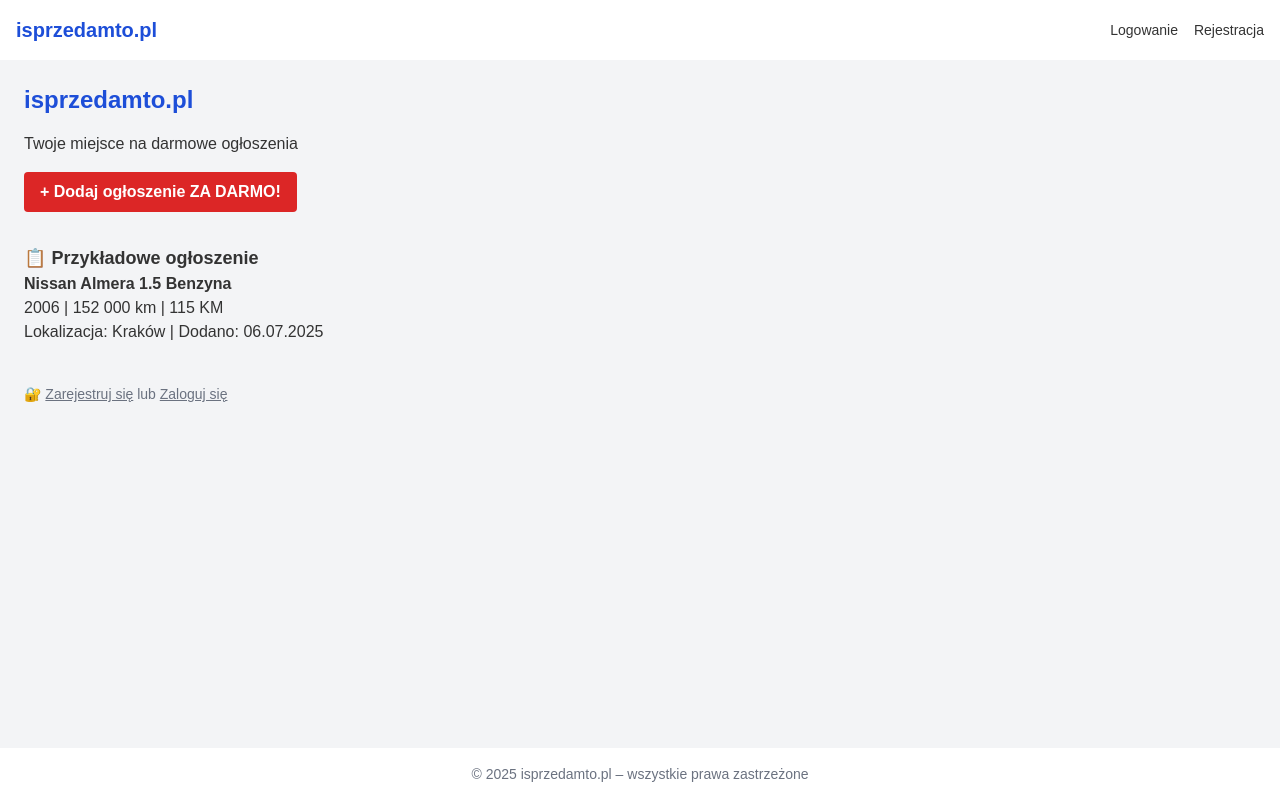
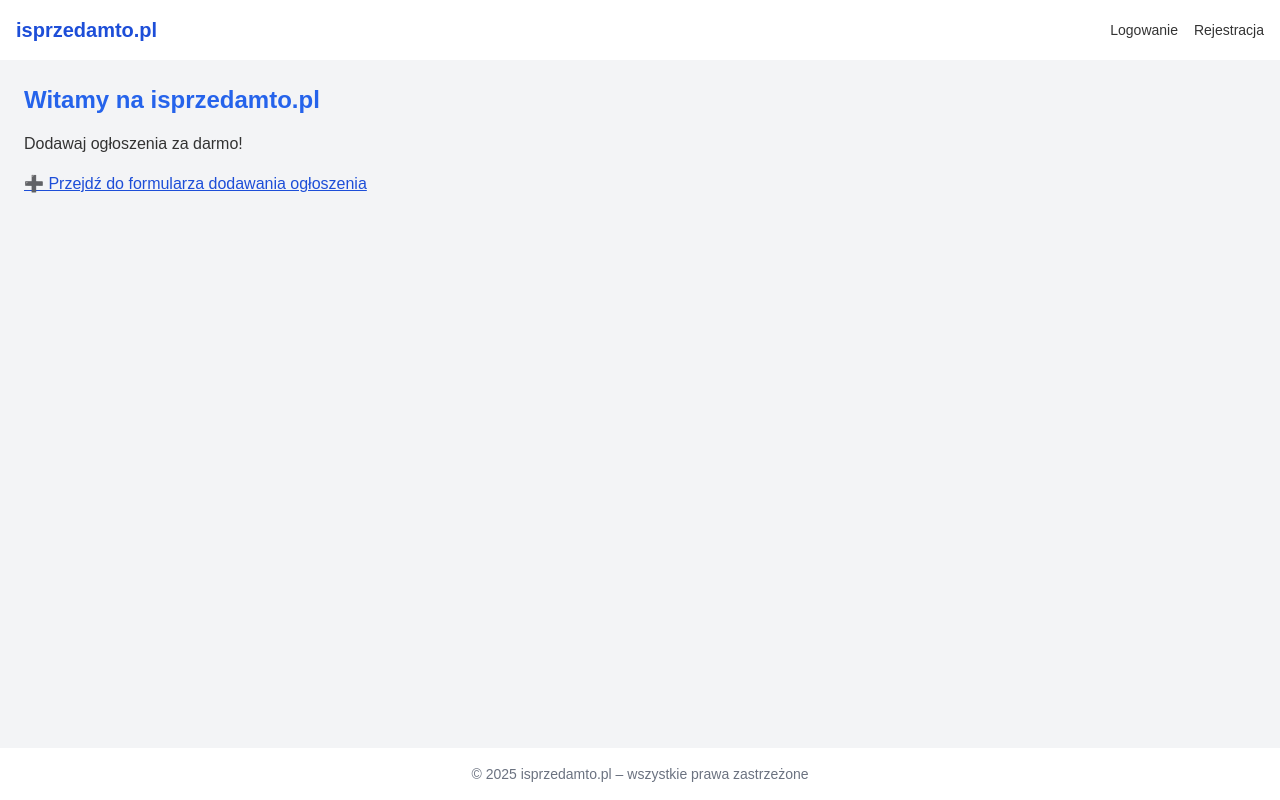
Before and after one commit to SprzedamTo/isprzedamto-clean, a Next.js app: page / in a window 1280 px wide. Built offline with nearby package versions, Linux system fonts and the light colour scheme.

Commit message:
Update index.js

```diff
--- a/pages/index.js
+++ b/pages/index.js
@@ -1,33 +1,14 @@
-import Head from 'next/head'
+import Layout from '../components/Layout'
 import Link from 'next/link'
-import Layout from '../components/Layout'
 
 export default function Home() {
   return (
     <Layout>
-      <Head>
-        <title>isprzedamto.pl</title>
-      </Head>
-
-      <h1 className="text-2xl font-bold text-blue-700 mb-4">isprzedamto.pl</h1>
-      <p className="mb-4">Twoje miejsce na darmowe ogłoszenia</p>
-
-      <Link href="/add">
-        <button className="bg-red-600 hover:bg-red-700 text-white font-bold py-2 px-4 rounded">
-          + Dodaj ogłoszenie ZA DARMO!
-        </button>
+      <h1 className="text-2xl font-bold text-blue-600 mb-4">Witamy na isprzedamto.pl</h1>
+      <p className="mb-4">Dodawaj ogłoszenia za darmo!</p>
+      <Link href="/add" className="text-blue-700 underline">
+        ➕ Przejdź do formularza dodawania ogłoszenia
       </Link>
-
-      <div className="mt-8">
-        <h2 className="text-lg font-semibold">📋 Przykładowe ogłoszenie</h2>
-        <p><strong>Nissan Almera 1.5 Benzyna</strong></p>
-        <p>2006 | 152 000 km | 115 KM</p>
-        <p>Lokalizacja: Kraków | Dodano: 06.07.2025</p>
-      </div>
-
-      <p className="mt-10 text-sm text-gray-500">
-        🔐 <Link href="/register" className="underline">Zarejestruj się</Link> lub <Link href="/login" className="underline">Zaloguj się</Link>
-      </p>
     </Layout>
   )
 }
```
